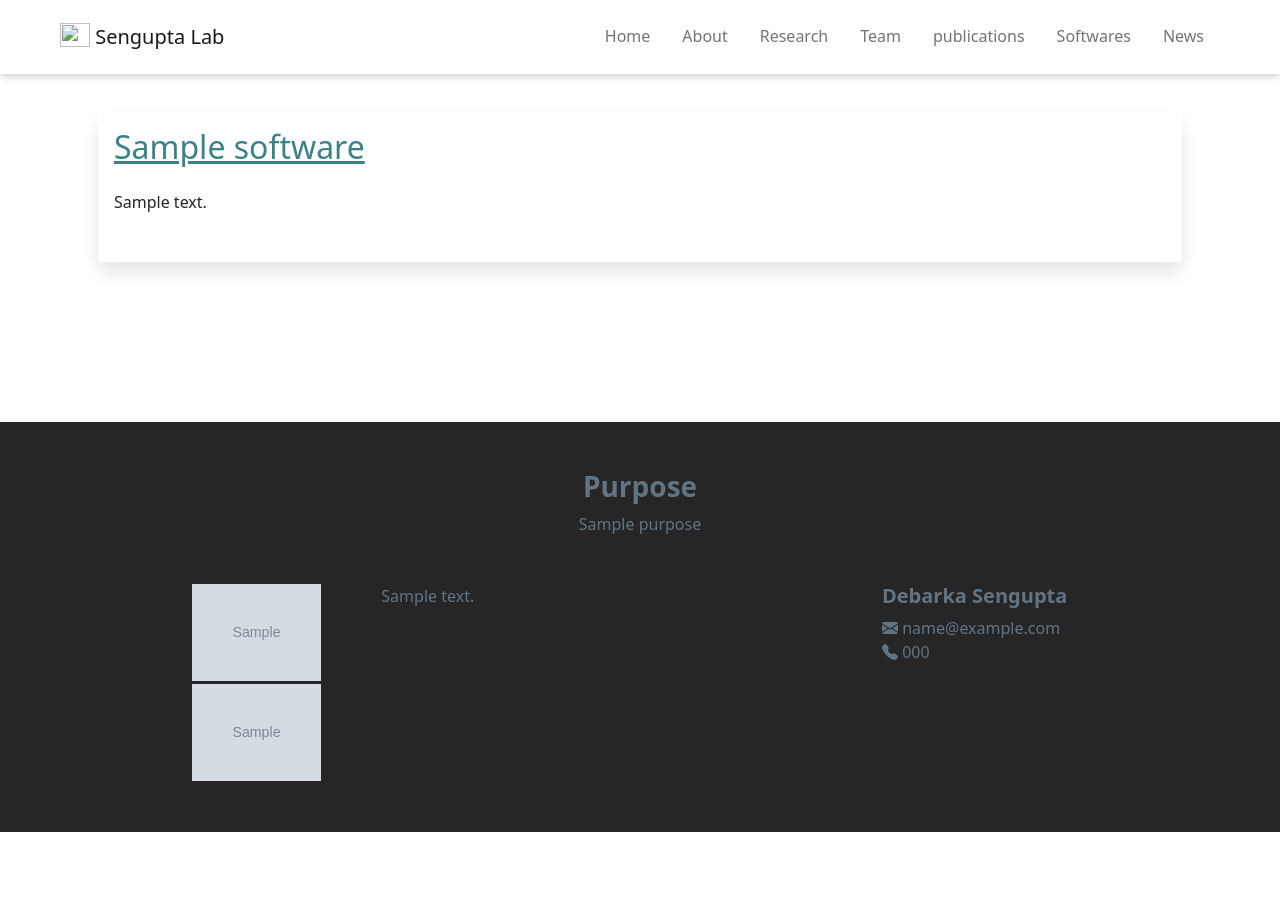
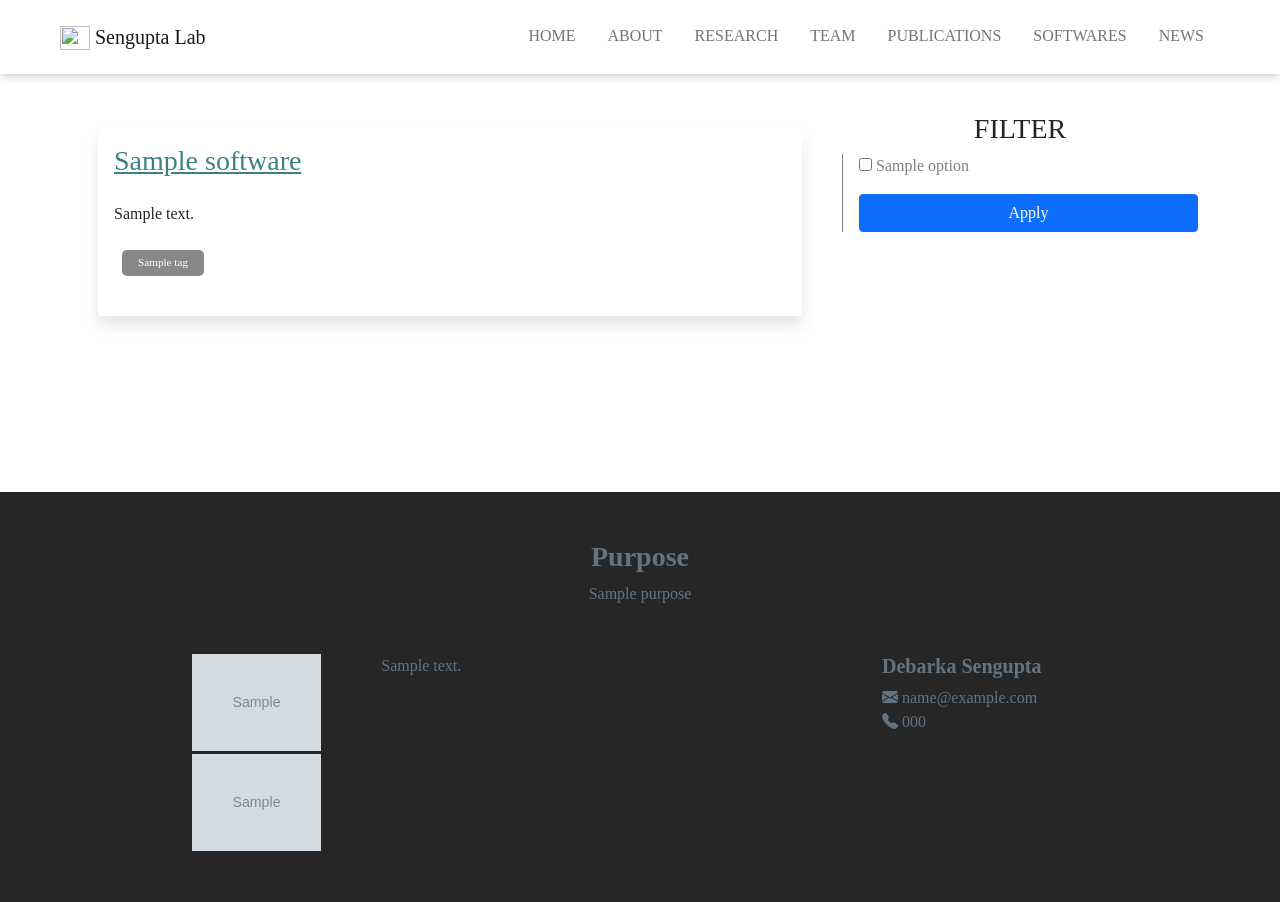
Before and after one commit to tushar19340/sengupta_lab, a Django app: template templates/softwares.html in a window 1280 px wide. Before the commit the page ends 832 px from the top, so only its background shows below. Run offline with Django 3.2, Linux system fonts and the light colour scheme; the template is opened without the code that fills it: most values are stand-ins (such as "Sample title", 1, 10 or a date in 2020); grey boxes marked "Sample" are stand-in pictures; some libraries are stand-ins or nearby versions; some web fonts are replaced.

Commit message:
Added software tags filtering

```diff
--- a/static/stylesheets/about.css
+++ b/static/stylesheets/about.css
@@ -16,8 +16,8 @@
     width: 80%;
     display: block;
     margin: auto;
-    border-left: 0.3rem solid yellowgreen;
-    border-bottom: 0.3rem solid yellowgreen;
+    border-left: 0.5rem solid yellowgreen;
+    border-bottom: 0.5rem solid yellowgreen;
     box-shadow: 0 10px 16px 0 rgb(0 0 0 / 20%), 0 6px 20px 0 rgb(0 0 0 / 19%) !important;
 }
 
--- a/static/stylesheets/navbar.css
+++ b/static/stylesheets/navbar.css
@@ -10,6 +10,7 @@ nav.navbar {
 }
 a.nav-link {
     border-bottom: 2px solid white;
+    text-transform: uppercase;
 }
 a.nav-link:hover {
     color: yellowgreen;
--- a/static/stylesheets/software.css
+++ b/static/stylesheets/software.css
@@ -53,6 +53,7 @@ li.tag{
 
 .tag {
     color: white;
+    font-size: 0.7rem;
 }
 
 .ml-tag {
@@ -64,3 +65,18 @@ li.tag{
 .single-cells-tag {
     background-color: #F0AA1F;
 }
+
+div.filter-div {
+}
+div.filter-input {
+    padding-left: 1rem;
+    border-left: 1px solid gray;
+
+}
+.filter-div label {
+    color: gray;
+    margin-bottom: 1rem;
+}
+.filter-div button{
+    margin: auto;
+}
--- a/static/stylesheets/team.css
+++ b/static/stylesheets/team.css
@@ -62,7 +62,7 @@ div.hide {
     width: 100%;
     text-align: center;
     max-width: 320px;
-    height: 450px;
+    height: 400px;
     margin: auto;
     perspective: 1000px;
 }
--- a/templates/base.html
+++ b/templates/base.html
@@ -23,6 +23,9 @@
 	<title>Sengupta Lab</title>
 
 	<style>
+		*{
+			font-family: Granville-regular;
+		}
         @font-face {
             font-family: Granville-regular;
             src: url("{% static 'fonts/Granville/Granville-Regular.otf' %}");
@@ -58,25 +61,25 @@
 			<div class="collapse navbar-collapse" style="background-color: white;" id="navbarSupportedContent">
 				<ul class="navbar-nav mb-2 mb-lg-0 ms-auto">
 					<li class="nav-item">
-						<a class="nav-link active" aria-current="page" href="/">Home</a>
+						<a class="nav-link {{home_page}} " aria-current="page" href="/">Home</a>
 					</li>
 					<li class="nav-item">
-						<a class="nav-link" href="/about">About</a>
+						<a class="nav-link {{about_page}} " href="/about">About</a>
 					</li>
 					<li class="nav-item">
-						<a class="nav-link" href="/research">Research</a>
+						<a class="nav-link {{research_page}} " href="/research">Research</a>
 					</li>
 					<li class="nav-item">
-						<a class="nav-link" href="/team">Team</a>
+						<a class="nav-link {{team_page}} " href="/team">Team</a>
 					</li>
 					<li class="nav-item">
-						<a class="nav-link" href="/papers">publications</a>
+						<a class="nav-link {{papers_page}} " href="/papers">Publications</a>
 					</li>
 					<li class="nav-item">
-						<a class="nav-link" href="/softwares">Softwares</a>
+						<a class="nav-link {{software_page}} " href="/softwares">Softwares</a>
 					</li>
 					<li class="nav-item">
-						<a class="nav-link" href="/news">News</a>
+						<a class="nav-link {{news_page}} " href="/news">News</a>
 					</li>
 			</div>
 		</div>
@@ -139,24 +142,6 @@
 
     {% endblock jsScript %}
 
-	<script>
-		window.onload = function() {
-			let path = location.pathname;
-			console.log(path);
-
-			let links = document.querySelectorAll('a');
-			// console.log(links)
-			for(let i = 0; i < links.length; i++){
-				links[i].classList.remove("active");
-
-				if(links[i].getAttribute("href") == path){
-					console.log(links[i].getAttribute("href"));
-					links[i].classList.add("active")
-				}
-			}
-		};
-	</script>
-
 	<!-- Option 1: Bootstrap Bundle with Popper -->
 	<script src="https://cdn.jsdelivr.net/npm/bootstrap@5.0.1/dist/js/bootstrap.bundle.min.js"
 		integrity="sha384-gtEjrD/SeCtmISkJkNUaaKMoLD0//ElJ19smozuHV6z3Iehds+3Ulb9Bn9Plx0x4"
--- a/templates/research.html
+++ b/templates/research.html
@@ -18,12 +18,12 @@
 
     <div class="research-card row">
         <div class="row">
-            <div class="col-sm-12 col-md-6 research-card-heading">
+            <div class="col-sm-12 col-md-5 research-card-heading">
                 <div class="research-card-image">
                     <img src="{{r.image_Url}}" alt="Image">
                 </div>
             </div>
-            <div class="col-sm-12 col-md-6 research-card-body">
+            <div class="col-sm-12 col-md-7 research-card-body">
                 <div class="research-card-text gray">
                     <h1 class="font-granville-bold">{{r.title}}</h1>
                     <p>{{r.info | safe}}.</p>
--- a/templates/softwares.html
+++ b/templates/softwares.html
@@ -12,33 +12,72 @@
 </div> -->
 
 <div class="container">
+    <div class="row">
+        <div class="col-12 col-md-8 order-1 order-md-0">
             {% for s in softwares %}
                 <div class="card">
                     <div class="card-title pb-2">
-                <h2><a href="{{s.github_link}}">{{s.title}}</a></h2>
+                        <h3><a href="{{s.github_link}}">{{s.title}}</a></h3>
                     </div>
                     <div class="desc">
                         <p>{{s.desc}}</p>
                     </div>
                     <div class="tags">
                         <ul class="card-list">
-                    {% if s.ml %}
-                        <li class="tag ml-tag">ML</li>
-                    {% endif %}
 
-                    {% if s.comp_bio %}
-                        <li class="tag comp-bio-tag">COMP BIO</li>
-                    {% endif %}
-
-                    {% if s.single_cells %}
-                        <li class="tag single-cells-tag">SINGLE CELL</li>
-                    {% endif %}
+                            {% for tag in s.tags.all %}
+                                <li class="tag" data-color = {{tag.color}}>
+                                    {{tag.name}}
+                                </li>
+                            {% endfor %}
                         </ul>
                     </div>
                 </div>
             {% endfor %}
         </div>
 
+        <div class="col-12 col-md-4 order-0 order-md-1">
+            <div class="filter-div">
+                <h3 class="text-center">FILTER</h3>
+                <div class="filter-input">
+                    <form action="/softwares" method="POST">
+                        {% csrf_token %}
+                        {% for option in filters %}
+                            <input type="checkbox" id="{{option.name}}" name="filter_list" value="{{option.name}}">
+                            <label for="{{option.name}}">{{option.name}}</label><br>
+                        {% endfor %}
+                        <button class="btn btn-primary w-100" type="submit">Apply</button>
+                    </form>
+                </div>
+            </div>
+        </div>
+    </div>
+</div>
+
+<!-- <form action="/softwares" method="POST">
+    {% csrf_token %}
+    <input type="text" name="filters">
+    <input type="text" name="filters">
+    <button type="submit">submit</button>
+</form> -->
+
 {% endblock body %}
 
-{% block jsScript %} {% endblock jsScript %}
+
+{% block jsScript %}
+
+    <script>
+        window.onload = function() {
+            let ul = document.getElementsByClassName("card-list")
+
+            for(let i = 0; i < ul.length; i++){
+                console.log(ul[i])
+                tags = ul[i].getElementsByTagName('li')
+                for(let j = 0; j < tags.length; j++){
+                    el = tags[j]
+                    el.style.backgroundColor = tags[j].getAttribute('data-color')
+                }
+            }
+        }
+    </script>
+{% endblock jsScript %}
```
Also changed, not shown: sengupta_lab/admin.py (+7 -2 lines), sengupta_lab/models.py (+12 -4 lines), sengupta_lab/templates/sengupta_lab/index.html (added, +12 -0 lines), sengupta_lab/views.py (+34 -7 lines), sengupta_lab/migrations/0048_auto_20210614_2314.py (added), sengupta_lab/migrations/0049_auto_20210616_2157.py (added), sengupta_lab/migrations/0050_auto_20210616_2210.py (added), sengupta_lab/migrations/0051_software_tag.py (added), sengupta_lab/migrations/0052_software_tags.py (added), sengupta_lab/migrations/0053_auto_20210617_0106.py (added), sengupta_lab/migrations/0054_auto_20210619_1501.py (added). Lines whose indentation alone changed are shown as unchanged.
